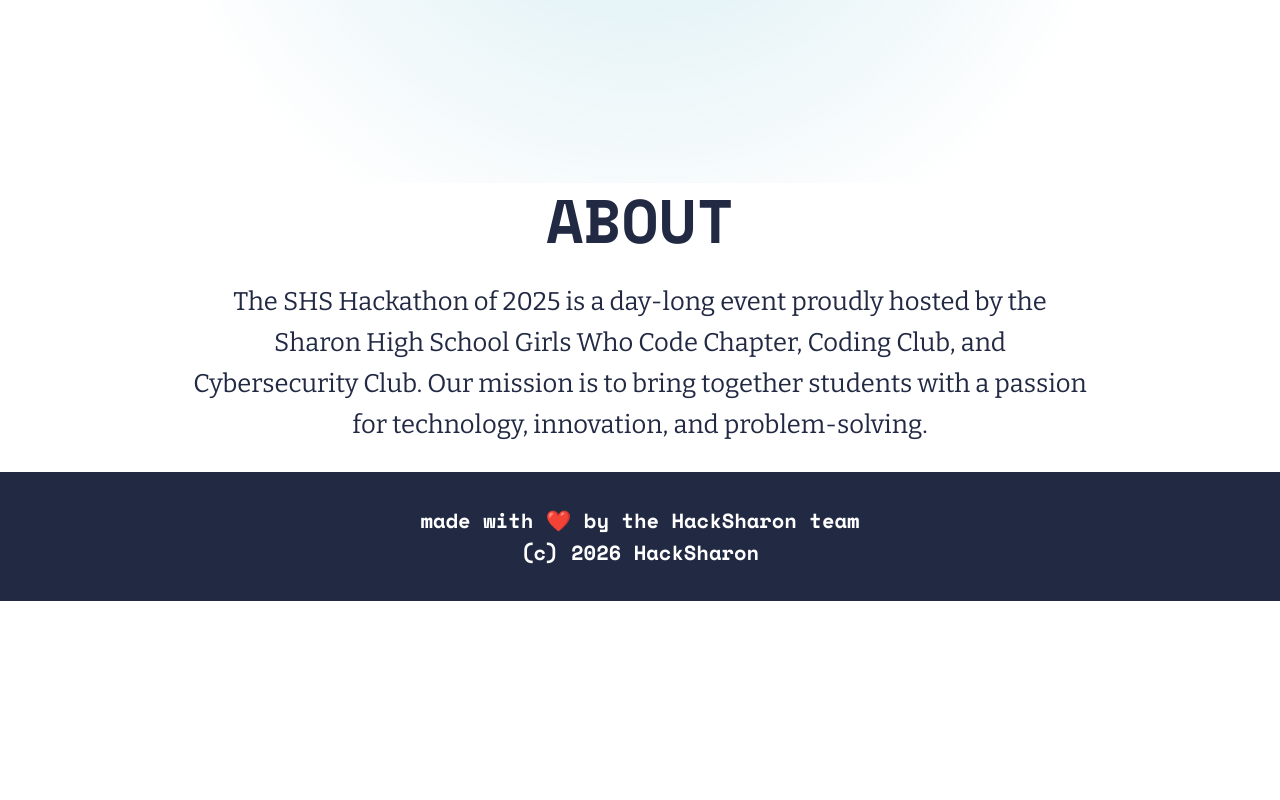
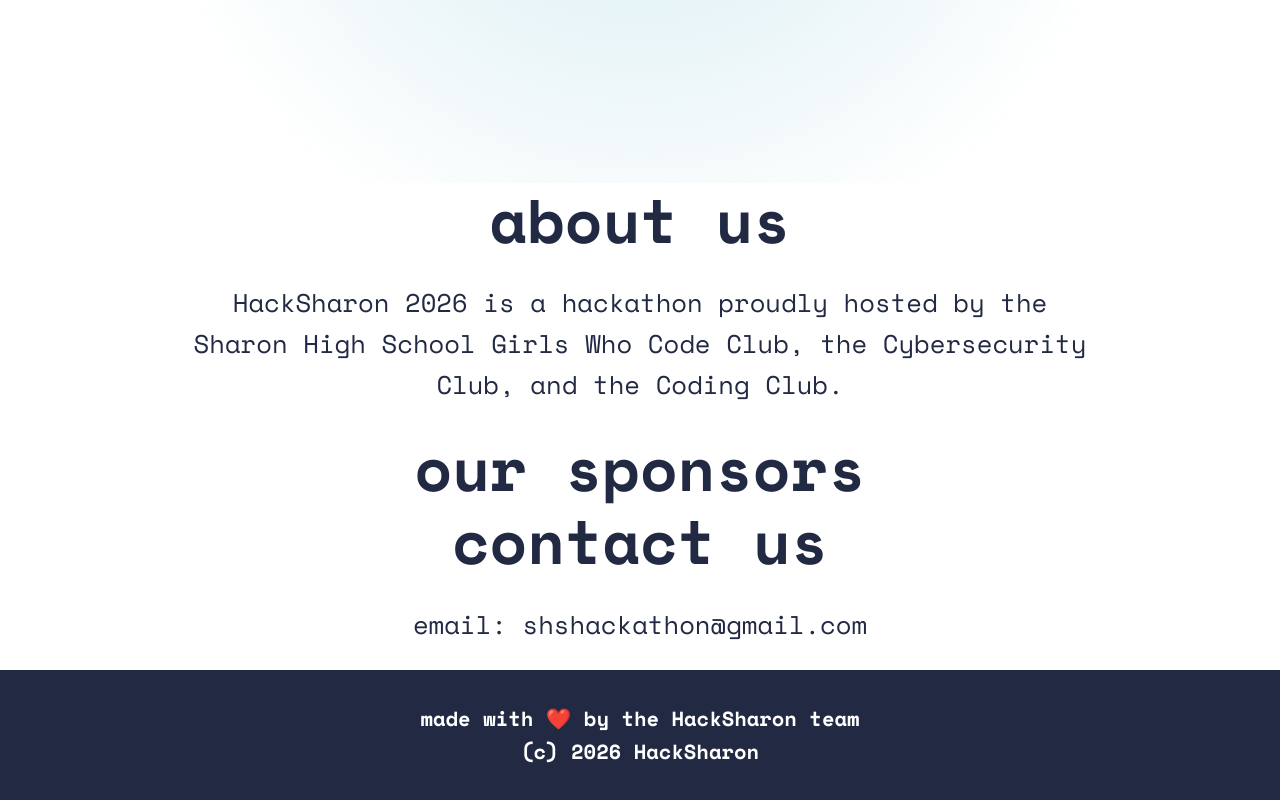
Before and after one commit to hacksharon/hacksharon.github.io, a plain HTML site: page index.html in a window 1280 px wide. Shown: the part 617-1417 px from the top of the page. Before the commit the page ends 1218 px from the top, so only its background shows below. Drawn offline with nearby package versions, Linux system fonts and the light colour scheme; a script that the page names is missing.

Commit message:
add stuff

```diff
--- a/assets/css/style.css
+++ b/assets/css/style.css
@@ -49,7 +49,7 @@ h4 {
 }
 
 p {
-    font-family: "Bitter", serif;
+    /* font-family: "Bitter", serif; */
     font-size: 25%;
 }
 
@@ -148,6 +148,10 @@ footer {
         font-size: 7vw;
     }
 
+    footer h3 {
+        font-size: 3vw;
+    }
+
     .glow-on-hover {
         font-size: 3vw;
         height: 3em;
@@ -155,7 +159,7 @@ footer {
     }
 
     header {
-        height: 140vw;
+        height: 100vh;
     }
 
     main {
--- a/index.html
+++ b/index.html
@@ -43,14 +43,19 @@
 
         <main>
             <section>
-                <h4>ABOUT</h4>
+                <h4>about us</h4>
                 <p>
-                    The SHS Hackathon of 2025 is a day-long event proudly hosted
-                    by the Sharon High School Girls Who Code Chapter, Coding
-                    Club, and Cybersecurity Club. Our mission is to bring
-                    together students with a passion for technology, innovation,
-                    and problem-solving.
+                    HackSharon 2026 is a hackathon proudly hosted by the Sharon
+                    High School Girls Who Code Club, the Cybersecurity Club, and
+                    the Coding Club.
                 </p>
+            </section>
+            <section>
+                <h4>our sponsors</h4>
+            </section>
+            <section>
+                <h4>contact us</h4>
+                <p>email: shshackathon@gmail.com</p>
             </section>
         </main>
 
```
